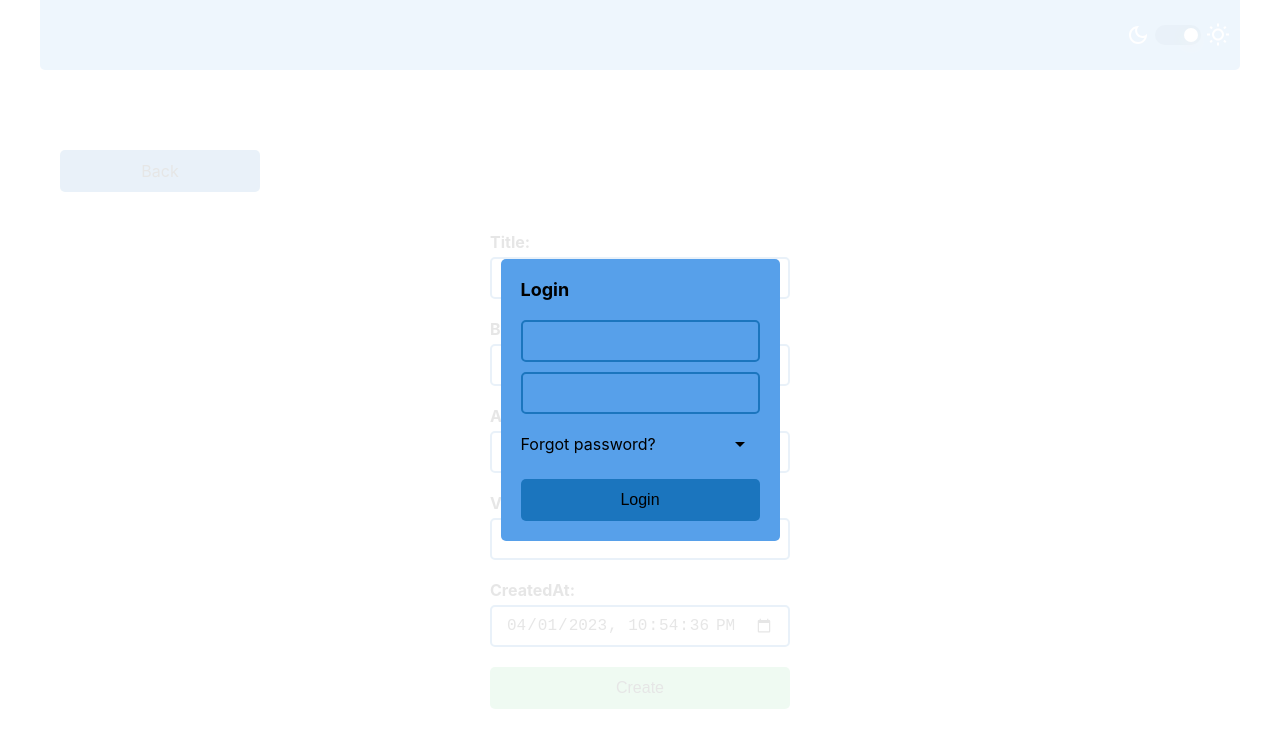
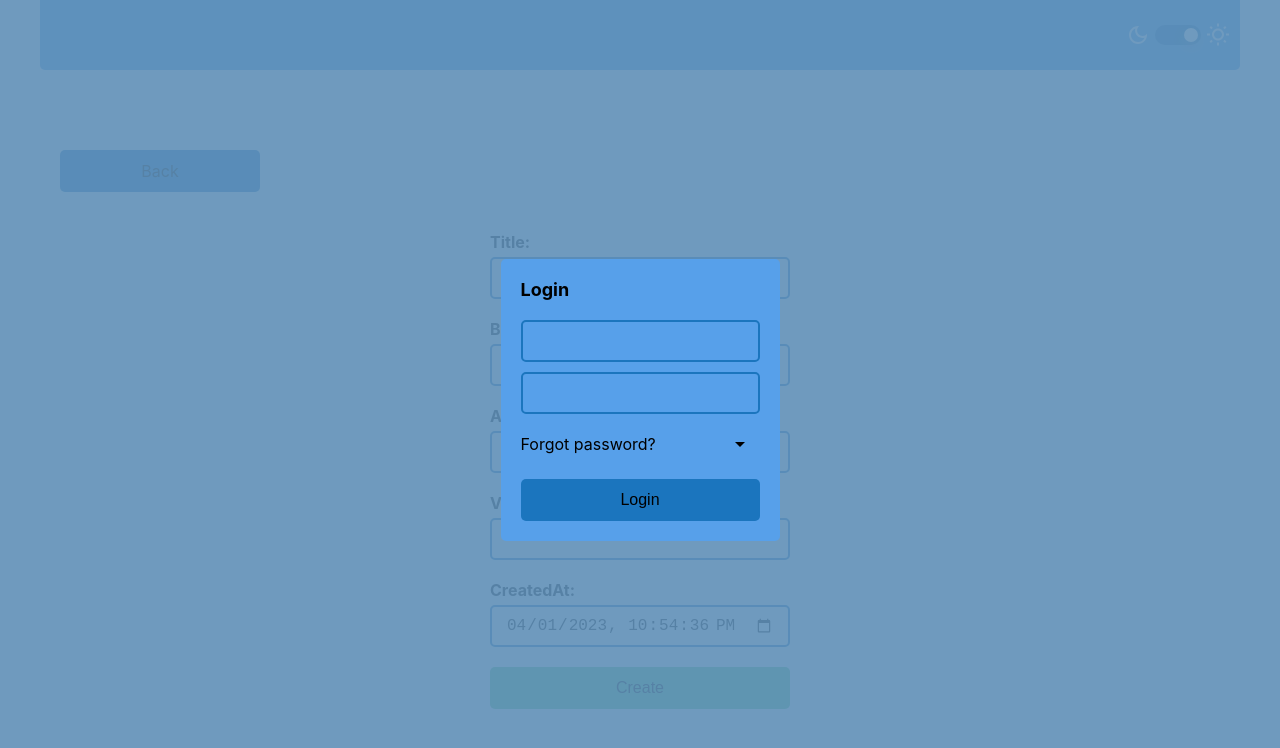
Before and after one commit to FoiDot/Jokes, a React (Create React App) app: page /create in a window 1280 px wide. Shown: the top 748 px of the page. Built offline with nearby package versions, Linux system fonts and the light colour scheme; no server answers.

Commit message:
Fix: Types and interface

```diff
--- a/src/pages/Edit/index.tsx
+++ b/src/pages/Edit/index.tsx
@@ -11,14 +11,7 @@ import CircularLoader from 'components/Atoms/CircularLoader';
 import Snackbar from 'components/Atoms/Snackbar';
 import ErrorTemplate from 'components/Molecules/ErrorTemplate';
 import { set, check } from 'utils/componentStatus';
-
-type Joke = {
-  Title: string;
-  Body: string;
-  Author: string;
-  Views: number;
-  CreatedAt: string | number;
-};
+import { Joke } from 'types';
 
 type Snack = {
   message: string;
@@ -89,7 +82,7 @@ const Edit = () => {
 
   return (
     <div>
-      <Header handleDelete={handleDelete} hideDelete={check.empty(status) || check.error(status)} />
+      <Header handleDelete={handleDelete} hideDelete={!check.ok(status)} />
       {check.loading(status) && (
         <div className='Edit-root'>
           <CircularLoader />
--- /dev/null
+++ b/src/types/index.ts
@@ -0,0 +1,7 @@
+export type Joke = {
+  Title: string;
+  Body: string;
+  Author: string;
+  Views: number;
+  CreatedAt: string | number;
+};
--- a/src/utils/components/Overlay/_index.scss
+++ b/src/utils/components/Overlay/_index.scss
@@ -10,6 +10,6 @@
   left: 0px;
 
   @include themify($themes) {
-    background-color: themed('dark');
+    background-color: themed('light');
   }
 }
--- a/src/utils/formating/index.ts
+++ b/src/utils/formating/index.ts
@@ -1,6 +1,6 @@
 import moment from 'moment';
 
-export const toDate = (date: number) => moment(date).format('DD MMM YYYY');
+export const toDate = (date: number | string) => moment(date).format('DD MMM YYYY');
 
 export const toEmail = (email: string) => {
   const regex = /@[a-zA-Z0-9._-]+\./;
```
Also changed, not shown: src/components/Molecules/Formik/JokeForm/index.tsx (+1 -9 lines), src/components/Organisms/List/Body/index.tsx (+3 -7 lines), src/provider/public/jokes/index.ts (+1 -8 lines).
